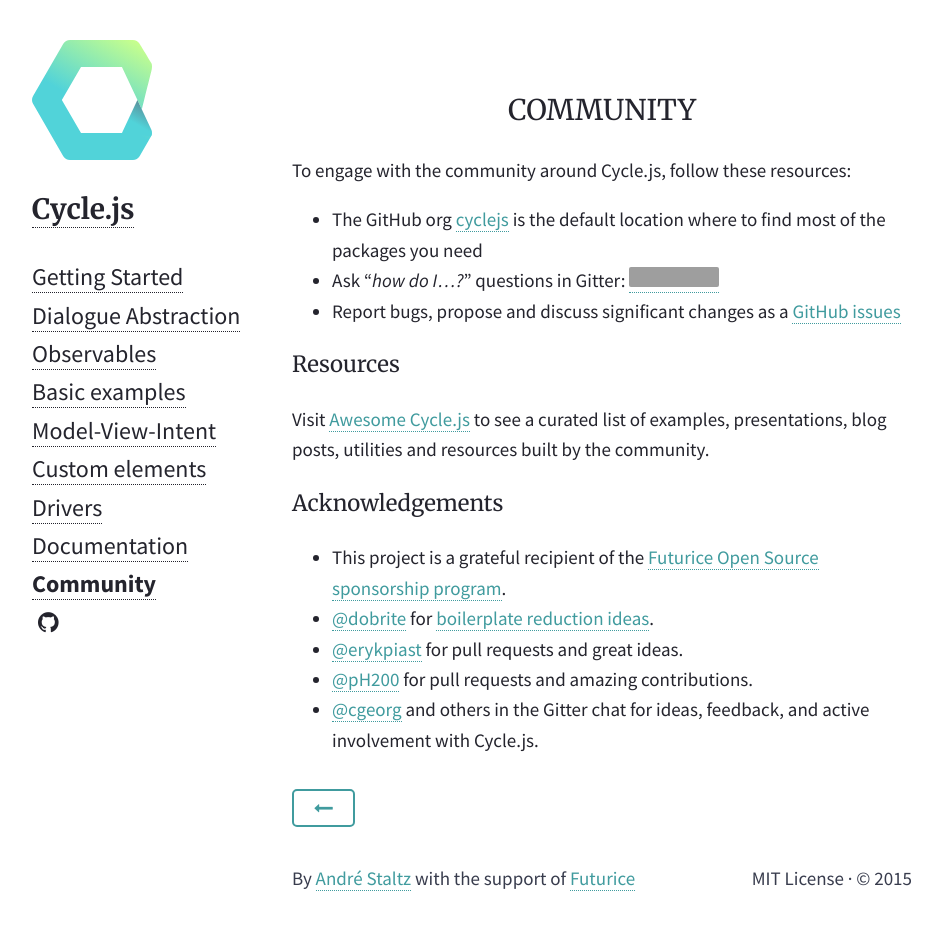
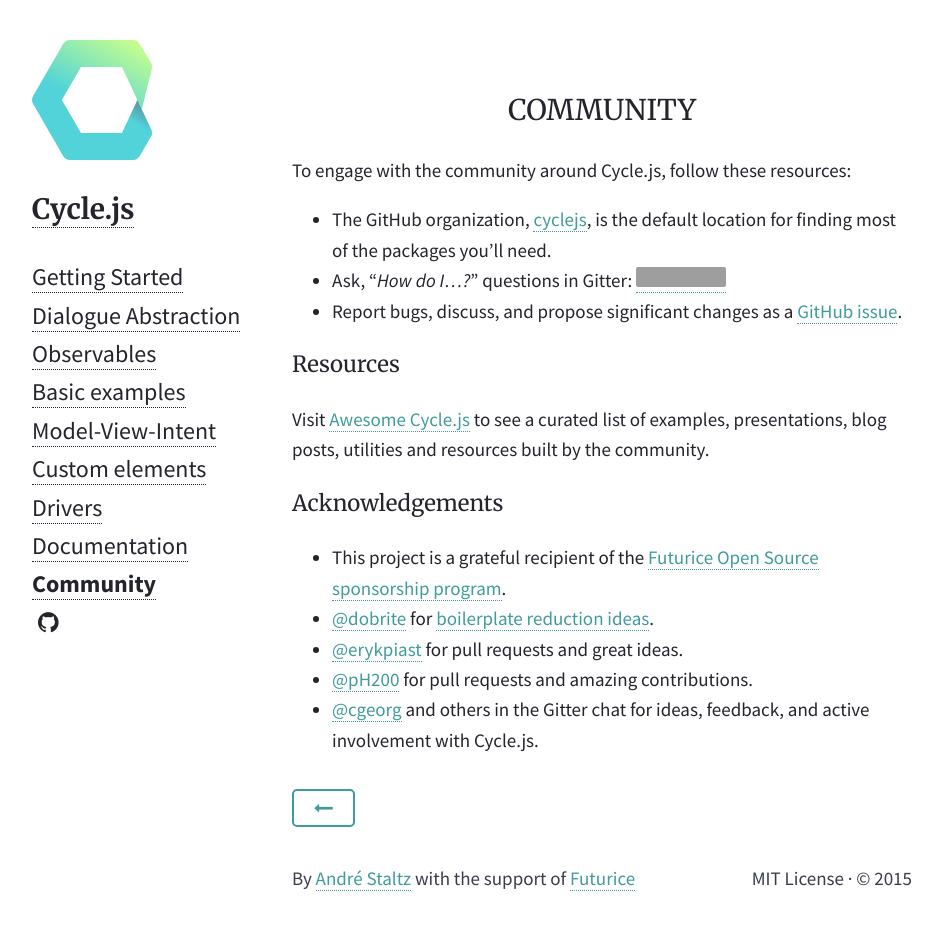
Before and after one commit to cyclejs/old-website, a Jekyll site: the page built from _posts/2015-01-21-community.md, in a window 1280 px wide and 934 px high. Shown: the top 930 px of the window, without its empty margins (168-1110 px from the left). Built offline with Jekyll 4.4.1, drawn with Linux system fonts in a browser that asks for light colours; nearby versions of some CDN libraries; grey boxes are pictures that could not be loaded.

Commit message:
Fix typos

```diff
--- a/_posts/2015-01-21-community.md
+++ b/_posts/2015-01-21-community.md
@@ -5,9 +5,9 @@
 
 To engage with the community around Cycle.js, follow these resources:
 
-* The GitHub org [cyclejs](https://github.com/cyclejs) is the default location where to find most of the packages you need
-* Ask "_how do I...?_" questions in Gitter: [![Gitter](https://badges.gitter.im/Join%20Chat.svg)](https://gitter.im/staltz/cycle)
-* Report bugs, propose and discuss significant changes as a [GitHub issues](https://github.com/cyclejs/cycle-core/issues)
+* The GitHub organization, [cyclejs](https://github.com/cyclejs), is the default location for finding most of the packages you'll need.
+* Ask, "_How do I...?_" questions in Gitter: [![Gitter](https://badges.gitter.im/Join%20Chat.svg)](https://gitter.im/staltz/cycle)
+* Report bugs, discuss, and propose significant changes as a [GitHub issue](https://github.com/cyclejs/cycle-core/issues).
 
 ### Resources
 
```
